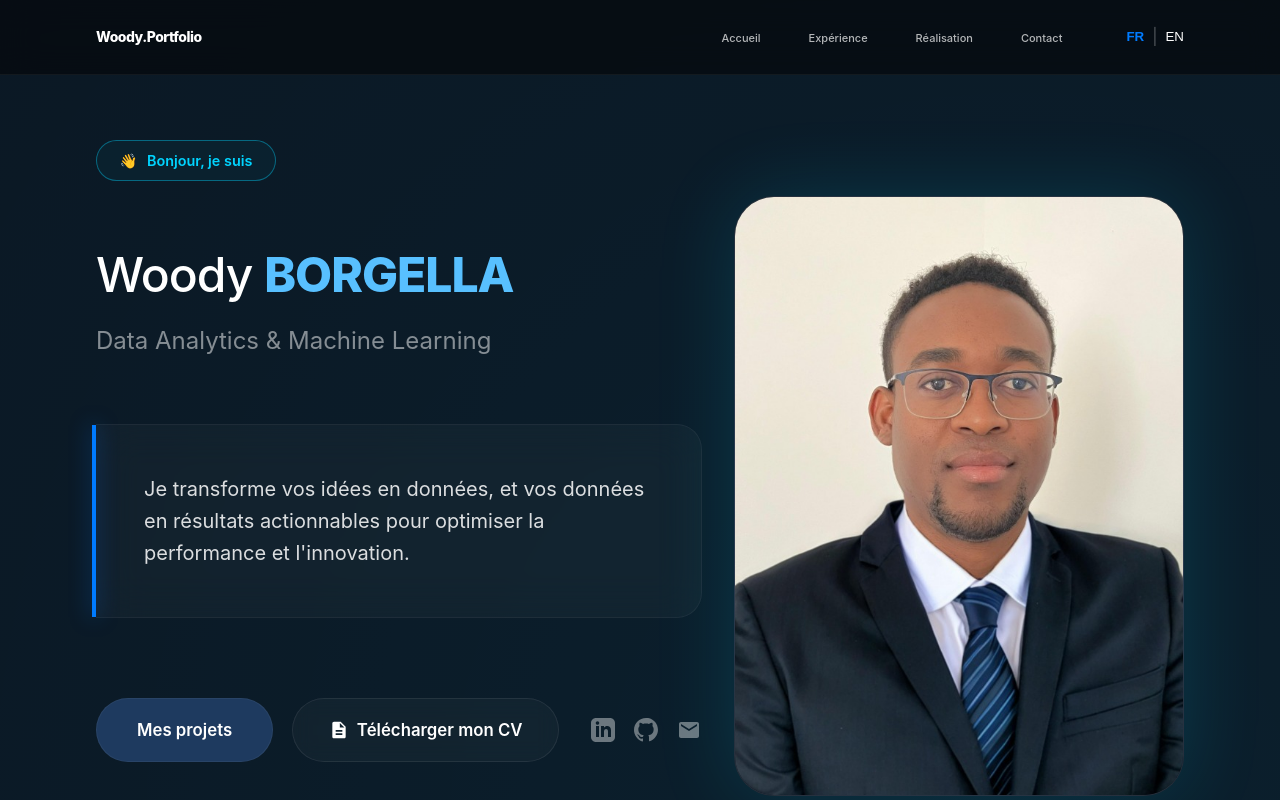
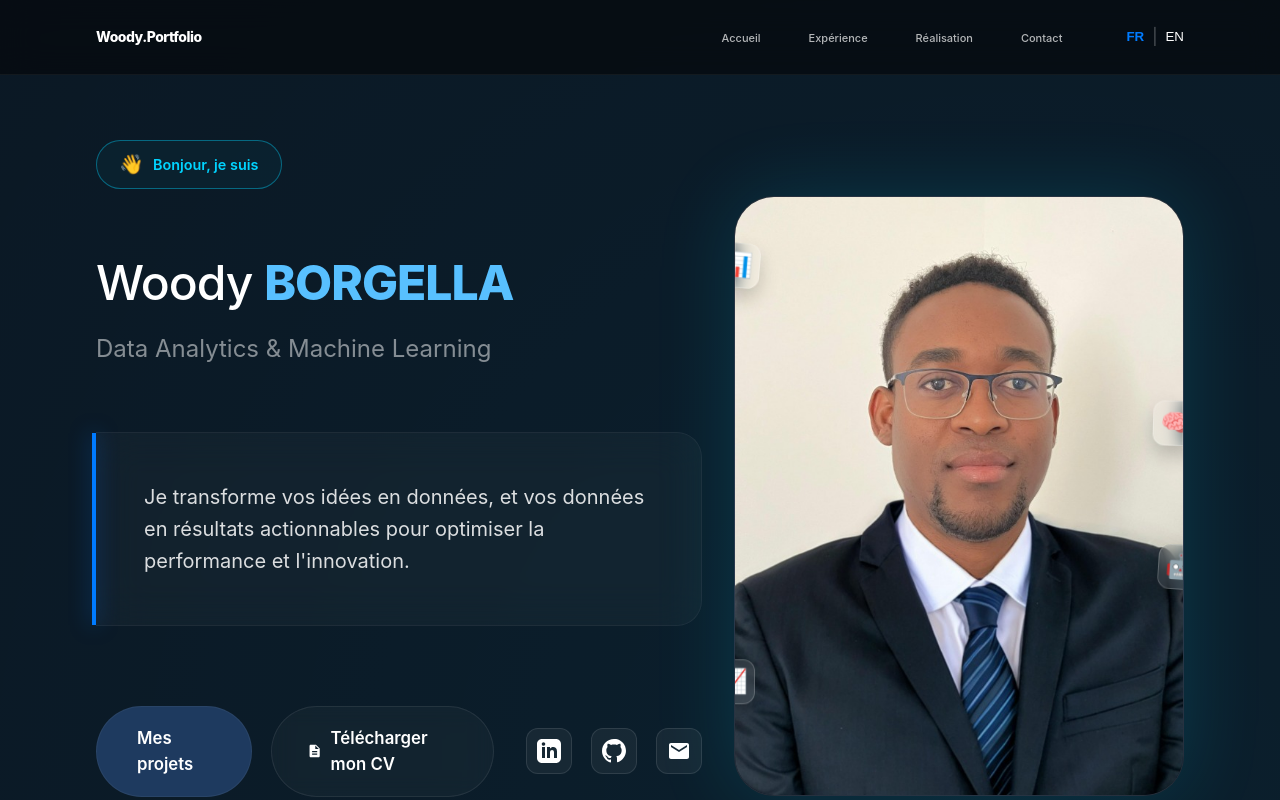
Before and after one commit to WoodyBOR1/Woody-BORGELLA-Portfolio, a React (Vite) app: page / in a window 1280 px wide. Shown: the top 800 px of the page. Built offline with nearby package versions, Linux system fonts and the light colour scheme.

Commit message:
style: improve emoji visibility and social icons contrast

```diff
--- a/src/App.jsx
+++ b/src/App.jsx
@@ -52,7 +52,7 @@ const translations = {
           title: "Détection de fraude sur transactions bancaires",
           description: "Analyse du déséquilibre entre transactions normales et frauduleuses, appuyée par des visualisations claires et exploitables.",
           tags: ["Python", "Pandas", "NumPy", "Matplotlib", "Seaborn", "Scikit-learn", "XGBoost", "Imbalanced-learn"],
-          category: "Data Science / Machine Learning – Détection de Fraude"
+          category: "Data Science / Machine Learning"
         },
         {
           id: 2,
@@ -187,7 +187,7 @@ function App() {
           <div className="container hero-grid">
             <div className="hero-text">
               <div className="hello-pill-capture">
-                <span>👋</span> {t.hero.hello}, {t.hero.im.toLowerCase()}
+                <span className="waving-hand">👋</span> {t.hero.hello}, {t.hero.im.toLowerCase()}
               </div>
 
               <h1 className="hero-name-capture">
@@ -231,6 +231,12 @@ function App() {
             <div className="hero-image-pro">
               <div className="image-frame-pro">
                 <img src="portfolio/profile_pro.jpg" alt="Woody BORGELLA" className="main-profile-img" />
+
+                {/* Émojis flottants thématiques */}
+                <div className="floating-badge-emoji e1">📊</div>
+                <div className="floating-badge-emoji e2">🤖</div>
+                <div className="floating-badge-emoji e3">📈</div>
+                <div className="floating-badge-emoji e4">🧠</div>
               </div>
             </div>
           </div>
--- a/src/index.css
+++ b/src/index.css
@@ -245,7 +245,13 @@ nav {
 }
 
 .social-links-capture a {
-  color: rgba(255, 255, 255, 0.4);
+  color: #fff;
+  /* Plus lisible */
+  background: rgba(255, 255, 255, 0.05);
+  /* Petit fond pour détacher l'icône */
+  padding: 10px;
+  border-radius: 12px;
+  border: 1px solid rgba(255, 255, 255, 0.1);
   transition: var(--transition);
   display: flex;
   align-items: center;
@@ -317,6 +323,102 @@ nav {
   100% {
     transform: scale(1);
     opacity: 0.3;
+  }
+}
+
+/* --- New Floating Emojis Styles --- */
+.floating-badge-emoji {
+  position: absolute;
+  width: 45px;
+  height: 45px;
+  background: rgba(255, 255, 255, 0.1);
+  backdrop-filter: blur(10px);
+  border: 1px solid rgba(255, 255, 255, 0.2);
+  border-radius: 12px;
+  display: flex;
+  align-items: center;
+  justify-content: center;
+  font-size: 1.5rem;
+  z-index: 5;
+  box-shadow: 0 10px 20px rgba(0, 0, 0, 0.2);
+  animation: floatEmoji 4s ease-in-out infinite;
+}
+
+.e1 {
+  top: 10%;
+  left: -20px;
+  animation-delay: 0s;
+}
+
+.e2 {
+  top: 60%;
+  right: -20px;
+  animation-delay: 1s;
+}
+
+.e3 {
+  bottom: 15%;
+  left: -25px;
+  animation-delay: 2s;
+}
+
+.e4 {
+  top: 35%;
+  right: -15px;
+  animation-delay: 1.5s;
+}
+
+@keyframes floatEmoji {
+
+  0%,
+  100% {
+    transform: translateY(0) rotate(0deg);
+  }
+
+  50% {
+    transform: translateY(-15px) rotate(5deg);
+  }
+}
+
+/* Waving Hand Animation */
+.waving-hand {
+  display: inline-block;
+  animation: wave 2.5s infinite;
+  transform-origin: 70% 70%;
+  font-size: 1.2rem;
+}
+
+@keyframes wave {
+  0% {
+    transform: rotate(0.0deg)
+  }
+
+  10% {
+    transform: rotate(14.0deg)
+  }
+
+  20% {
+    transform: rotate(-8.0deg)
+  }
+
+  30% {
+    transform: rotate(14.0deg)
+  }
+
+  40% {
+    transform: rotate(-4.0deg)
+  }
+
+  50% {
+    transform: rotate(10.0deg)
+  }
+
+  60% {
+    transform: rotate(0.0deg)
+  }
+
+  100% {
+    transform: rotate(0.0deg)
   }
 }
 
```
